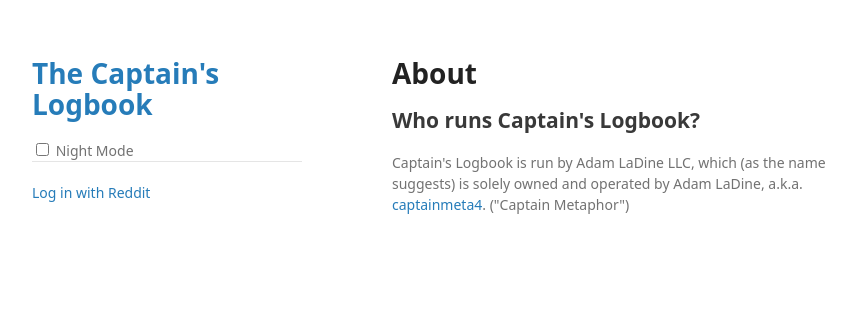
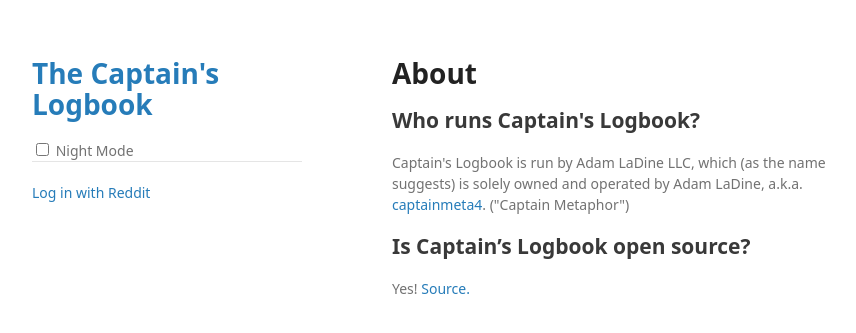
Before and after one commit to captainmeta4/captainsjournal, a Flask app: template templates/info/about.html in a window 1280 px wide. Shown: the top 333 px of the page, without its empty margins (178-1034 px from the left). Run offline with Flask 2, Linux system fonts and the light colour scheme; the template is opened without the code that fills it, so the values that code supplies are empty; parts of the project's set-up code (start-up, migrations or seed data) failed here and were passed over; some libraries are stand-ins or nearby versions.

Commit message:
Update about.html

```diff
--- a/templates/info/about.html
+++ b/templates/info/about.html
@@ -8,5 +8,6 @@
 <h1>About</h1>
 <h2>Who runs Captain's Logbook?</h2>
 <p>Captain's Logbook is run by Adam LaDine LLC, which (as the name suggests) is solely owned and operated by Adam LaDine, a.k.a. <a href="/u/captainmeta4">captainmeta4</a>. ("Captain Metaphor")</p>
-
+<h2>Is Captain’s Logbook open source?</h2>
+<p>Yes! <a href="https://github.com/captainmeta4/captainslogbook">Source.</a></p>
 {% endblock %}
```
